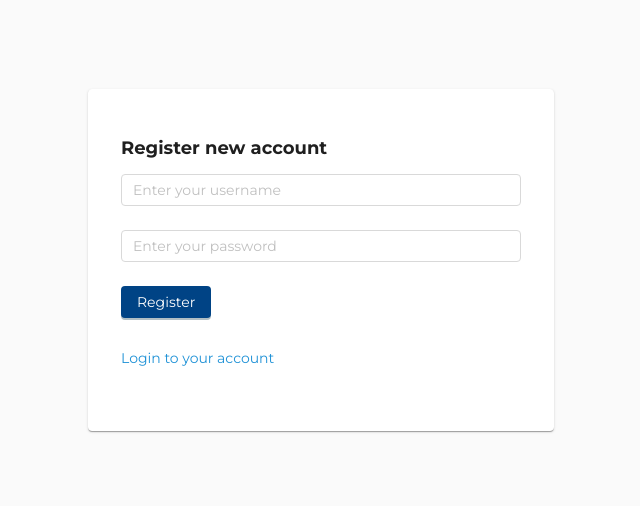
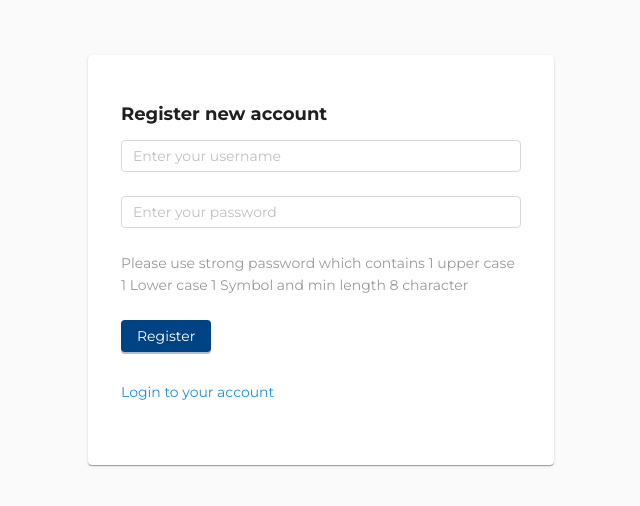
Before and after one commit to raza11409652/chat_application_web_app_react, a React (Vite) app: page /register in a window 1280 px wide. Shown: the part 140-646 px from the top of the page, without its empty margins (319-959 px from the left). Built offline with nearby package versions, Linux system fonts and the light colour scheme; no server answers.

Commit message:
KK:Added

```diff
--- a/src/component/forms/register.tsx
+++ b/src/component/forms/register.tsx
@@ -33,6 +33,12 @@ export const RegisterForm = () => {
               <Input placeholder="Enter your password" type="password" />
             </Form.Item>
             <Form.Item>
+              <Typography.Text style={{ color: "#999" }}>
+                Please use strong password which contains 1 upper case 1 Lower
+                case 1 Symbol and min length 8 character
+              </Typography.Text>
+            </Form.Item>
+            <Form.Item>
               <Button type="primary" htmlType="submit" loading={loading}>
                 Register
               </Button>
--- a/src/slice/authReducer.ts
+++ b/src/slice/authReducer.ts
@@ -7,6 +7,7 @@ import {
 import { AuthResponse, User, UserLogin, UserRegister } from "../types";
 import { loginApi } from "../apis/auth/login";
 import { registerApi } from "../apis/auth/register";
+import handleAxiosError from "../utils/handleAxiosError";
 
 interface Props {
   user?: User;
@@ -24,8 +25,10 @@ export const LoginAction = createAsyncThunk<AuthResponse, UserLogin>(
     try {
       const response = await loginApi(v);
       return response;
-    } catch (e) {
+      // eslint-disable-next-line @typescript-eslint/no-explicit-any
+    } catch (e: any) {
       //   throw e;
+      handleAxiosError(e);
       return rejectWithValue("Error");
     }
   }
@@ -36,8 +39,10 @@ export const RegisterAction = createAsyncThunk<AuthResponse, UserRegister>(
     try {
       const response = await registerApi(v);
       return response;
-    } catch (e) {
+      // eslint-disable-next-line @typescript-eslint/no-explicit-any
+    } catch (e: any) {
       //   throw e;
+      handleAxiosError(e);
       return rejectWithValue("Error");
     }
   }
--- /dev/null
+++ b/src/utils/handleAxiosError.ts
@@ -0,0 +1,17 @@
+import { message } from "antd";
+import { AxiosError } from "axios";
+
+export interface serverError {
+  message: string;
+  error: true | false;
+}
+
+function handleAxiosError(error: AxiosError<serverError | undefined>) {
+  if (error.response?.data) {
+    message.error(error.response.data.message);
+  } else {
+    message.error(error.message);
+  }
+}
+
+export default handleAxiosError;
```
